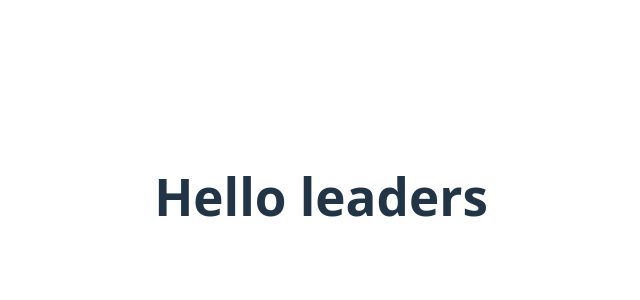
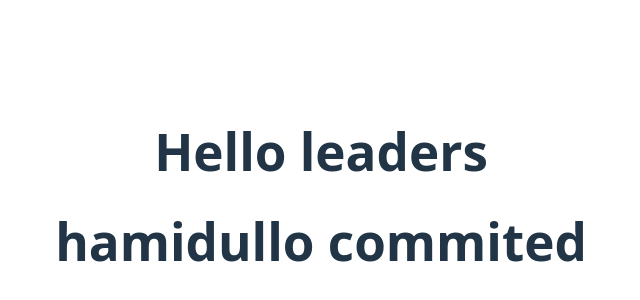
Before and after one commit to abdullayevkhamidulla/teamup, a React (Vite) app: page / in a window 1280 px wide. Shown: the part 204-504 px from the top of the page, without its empty margins (319-959 px from the left). Built offline with nearby package versions, Linux system fonts and the light colour scheme.

Commit message:
hamidullo commited

```diff
--- a/src/App.jsx
+++ b/src/App.jsx
@@ -6,6 +6,7 @@ function App() {
   return (
     <>
       <h1>Hello leaders</h1>
+      <h1>hamidullo commited</h1>
     </>
   )
 }
```
